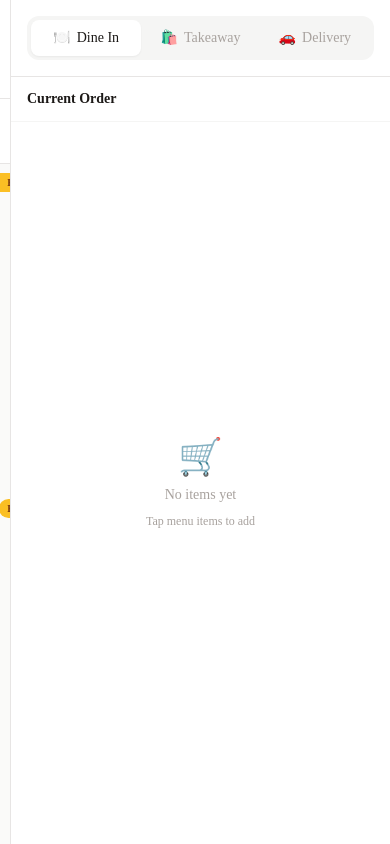
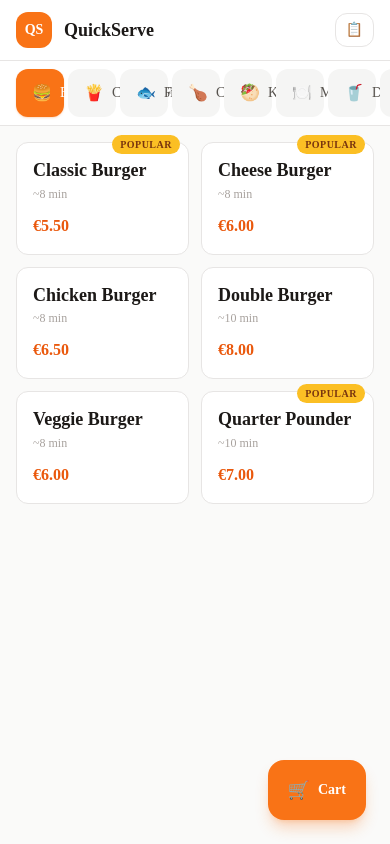
Before and after one commit to WahajRashid1020/POS-System, a Next.js app: page /pos in a window 390 px wide. Built offline with nearby package versions, Linux system fonts and the light colour scheme.

Commit message:
side bar

```diff
--- a/src/components/pos/MenuGrid.tsx
+++ b/src/components/pos/MenuGrid.tsx
@@ -19,7 +19,7 @@ export function MenuGrid({ items, onAddItem }: MenuGridProps) {
 
   return (
     <div className="flex-1 overflow-y-auto p-4">
-      <div className="grid grid-cols-2 gap-3 sm:grid-cols-3 md:grid-cols-4 lg:grid-cols-5">
+      <div className="grid grid-cols-2 gap-3 sm:grid-cols-3 md:grid-cols-3 lg:grid-cols-4 xl:grid-cols-5">
         {items.map((item) => (
           <MenuItemCard
             key={item.name}
@@ -32,13 +32,7 @@ export function MenuGrid({ items, onAddItem }: MenuGridProps) {
   );
 }
 
-function MenuItemCard({
-  item,
-  onAdd,
-}: {
-  item: MenuItem;
-  onAdd: () => void;
-}) {
+function MenuItemCard({ item, onAdd }: { item: MenuItem; onAdd: () => void }) {
   const isPopular = item.tags?.includes("popular");
 
   return (
--- a/src/components/pos/OrderSidebar.tsx
+++ b/src/components/pos/OrderSidebar.tsx
@@ -12,9 +12,10 @@ interface OrderSidebarProps {
   onClearCart: () => void;
   onPlaceOrder: (paymentMethod: "cash" | "card") => void;
   isSubmitting?: boolean;
+  onClose?: () => void;
 }
 
-const TAX_RATE = 0.09; // 9% VAT for takeaway food in Ireland
+const TAX_RATE = 0.09;
 
 const ORDER_TYPES: { value: OrderType; label: string; icon: string }[] = [
   { value: "dine-in", label: "Dine In", icon: "🍽️" },
@@ -31,17 +32,31 @@ export function OrderSidebar({
   onClearCart,
   onPlaceOrder,
   isSubmitting = false,
+  onClose,
 }: OrderSidebarProps) {
   const subtotal = items.reduce(
     (sum, ci) => sum + ci.menuItem.price * ci.quantity,
-    0
+    0,
   );
   const tax = subtotal * TAX_RATE;
   const total = subtotal + tax;
   const itemCount = items.reduce((sum, ci) => sum + ci.quantity, 0);
 
   return (
-    <div className="flex w-[380px] flex-col border-l border-stone-200 bg-white">
+    <div className="flex h-full w-[380px] flex-col border-l border-stone-200 bg-white max-lg:w-full">
+      {/* Mobile close button */}
+      {onClose && (
+        <div className="flex items-center justify-between border-b border-stone-200 px-4 py-3 lg:hidden">
+          <h2 className="text-base font-semibold text-ink">Your Order</h2>
+          <button
+            onClick={onClose}
+            className="flex h-8 w-8 items-center justify-center rounded-lg text-ink-tertiary hover:bg-stone-100"
+          >
+            ✕
+          </button>
+        </div>
+      )}
+
       {/* Order type toggle */}
       <div className="border-b border-stone-200 p-4">
         <div className="flex gap-1 rounded-lg bg-stone-100 p-1">
@@ -53,7 +68,7 @@ export function OrderSidebar({
                 "flex flex-1 items-center justify-center gap-1.5 rounded-md py-2 text-sm font-medium transition-all",
                 orderType === ot.value
                   ? "bg-white text-ink shadow-sm"
-                  : "text-ink-tertiary hover:text-ink-secondary"
+                  : "text-ink-tertiary hover:text-ink-secondary",
               )}
             >
               <span>{ot.icon}</span>
@@ -108,7 +123,6 @@ export function OrderSidebar({
       {/* Totals & place order */}
       {items.length > 0 && (
         <div className="border-t border-stone-200 p-4">
-          {/* Totals */}
           <div className="mb-4 space-y-1.5">
             <div className="flex justify-between text-sm text-ink-secondary">
               <span>Subtotal</span>
@@ -124,7 +138,6 @@ export function OrderSidebar({
             </div>
           </div>
 
-          {/* Payment buttons */}
           <div className="grid grid-cols-2 gap-2">
             <button
               onClick={() => onPlaceOrder("cash")}
@@ -169,7 +182,6 @@ function CartItemRow({
         </p>
       </div>
 
-      {/* Quantity controls */}
       <div className="flex items-center gap-1">
         <button
           onClick={() => onUpdateQuantity(item.menuItem.name, -1)}
@@ -188,12 +200,10 @@ function CartItemRow({
         </button>
       </div>
 
-      {/* Line total */}
       <span className="w-16 text-right text-sm font-semibold text-ink">
         {formatCurrency(lineTotal)}
       </span>
 
-      {/* Remove */}
       <button
         onClick={() => onRemove(item.menuItem.name)}
         className="flex h-6 w-6 items-center justify-center rounded-md text-ink-tertiary transition-colors hover:bg-red-50 hover:text-red-500"
--- a/src/components/pos/POSTerminal.tsx
+++ b/src/components/pos/POSTerminal.tsx
@@ -15,21 +15,19 @@ export function POSTerminal() {
   const [orderType, setOrderType] = useState<OrderType>("dine-in");
   const [isSubmitting, setIsSubmitting] = useState(false);
   const [showRecentOrders, setShowRecentOrders] = useState(false);
+  const [showCart, setShowCart] = useState(false);
 
-  // Success modal state
   const [successOrder, setSuccessOrder] = useState<{
     orderNumber: number;
     total: number;
     paymentMethod: string;
   } | null>(null);
 
-  // Toast notification
   const [toast, setToast] = useState<{
     message: string;
     type: "success" | "error";
   } | null>(null);
 
-  // Auto-hide toast
   useEffect(() => {
     if (toast) {
       const timer = setTimeout(() => setToast(null), 4000);
@@ -37,10 +35,11 @@ export function POSTerminal() {
     }
   }, [toast]);
 
-  // Filter menu items by active category
   const filteredItems = SEED_MENU_ITEMS.filter(
-    (item) => item.category === activeCategory && item.isAvailable
+    (item) => item.category === activeCategory && item.isAvailable,
   ) as MenuItem[];
+
+  const itemCount = cart.reduce((sum, ci) => sum + ci.quantity, 0);
 
   const addToCart = useCallback((item: MenuItem) => {
     setCart((prev) => {
@@ -49,7 +48,7 @@ export function POSTerminal() {
         return prev.map((ci) =>
           ci.menuItem.name === item.name
             ? { ...ci, quantity: ci.quantity + 1 }
-            : ci
+            : ci,
         );
       }
       return [...prev, { menuItem: item, quantity: 1 }];
@@ -62,9 +61,9 @@ export function POSTerminal() {
         .map((ci) =>
           ci.menuItem.name === itemName
             ? { ...ci, quantity: ci.quantity + delta }
-            : ci
+            : ci,
         )
-        .filter((ci) => ci.quantity > 0)
+        .filter((ci) => ci.quantity > 0),
     );
   }, []);
 
@@ -74,9 +73,6 @@ export function POSTerminal() {
 
   const clearCart = useCallback(() => setCart([]), []);
 
-  // =============================================
-  // PLACE ORDER — POST to /api/orders
-  // =============================================
   const handlePlaceOrder = useCallback(
     async (paymentMethod: "cash" | "card") => {
       if (cart.length === 0) return;
@@ -111,13 +107,13 @@ export function POSTerminal() {
 
         const { order } = await res.json();
 
-        // Show success
         setSuccessOrder({
           orderNumber: order.orderNumber,
           total: order.total,
           paymentMethod,
         });
         setCart([]);
+        setShowCart(false);
         setToast({
           message: `Order #${order.orderNumber} placed!`,
           type: "success",
@@ -134,7 +130,7 @@ export function POSTerminal() {
         setIsSubmitting(false);
       }
     },
-    [cart, orderType]
+    [cart, orderType],
   );
 
   return (
@@ -142,24 +138,26 @@ export function POSTerminal() {
       {/* Left side: Menu */}
       <div className="flex flex-1 flex-col overflow-hidden">
         {/* Header */}
-        <header className="flex items-center justify-between border-b border-stone-200 bg-white px-6 py-3">
+        <header className="flex items-center justify-between border-b border-stone-200 bg-white px-4 py-3 md:px-6">
           <div className="flex items-center gap-3">
             <div className="flex h-9 w-9 items-center justify-center rounded-lg bg-brand-500 text-white font-bold text-sm">
               QS
             </div>
             <div>
               <h1 className="text-lg font-semibold text-ink">QuickServe</h1>
-              <p className="text-xs text-ink-tertiary">POS Terminal</p>
+              <p className="hidden text-xs text-ink-tertiary sm:block">
+                POS Terminal
+              </p>
             </div>
           </div>
-          <div className="flex items-center gap-4">
+          <div className="flex items-center gap-2 md:gap-4">
             <button
               onClick={() => setShowRecentOrders(!showRecentOrders)}
-              className="flex items-center gap-2 rounded-lg border border-stone-200 px-3 py-1.5 text-sm font-medium text-ink-secondary transition-colors hover:bg-stone-50"
+              className="flex items-center gap-1.5 rounded-lg border border-stone-200 px-2.5 py-1.5 text-sm font-medium text-ink-secondary transition-colors hover:bg-stone-50 md:gap-2 md:px-3"
             >
-              📋 Recent Orders
+              📋 <span className="hidden sm:inline">Recent Orders</span>
             </button>
-            <div className="flex items-center gap-2 text-sm text-ink-secondary">
+            <div className="hidden items-center gap-2 text-sm text-ink-secondary md:flex">
               <div className="h-2 w-2 rounded-full bg-emerald-500" />
               Online
             </div>
@@ -177,7 +175,8 @@ export function POSTerminal() {
         <MenuGrid items={filteredItems} onAddItem={addToCart} />
       </div>
 
-      {/* Right side: Order sidebar */}
+      {/* Desktop sidebar — always visible on lg+ */}
+      <div className="hidden lg:block">
         <OrderSidebar
           items={cart}
           orderType={orderType}
@@ -188,11 +187,56 @@ export function POSTerminal() {
           onPlaceOrder={handlePlaceOrder}
           isSubmitting={isSubmitting}
         />
+      </div>
 
-      {/* Toast notification */}
+      {/* Mobile cart overlay */}
+      {showCart && (
+        <div className="absolute inset-0 z-30 flex lg:hidden">
+          <div
+            className="flex-1 bg-black/30"
+            onClick={() => setShowCart(false)}
+          />
+          <div className="w-full max-w-[380px]">
+            <OrderSidebar
+              items={cart}
+              orderType={orderType}
+              onChangeOrderType={setOrderType}
+              onUpdateQuantity={updateQuantity}
+              onRemoveItem={removeItem}
+              onClearCart={clearCart}
+              onPlaceOrder={handlePlaceOrder}
+              isSubmitting={isSubmitting}
+              onClose={() => setShowCart(false)}
+            />
+          </div>
+        </div>
+      )}
+
+      {/* Floating cart button — mobile only */}
+      <button
+        onClick={() => setShowCart(true)}
+        className="fixed bottom-6 right-6 z-20 flex items-center gap-2 rounded-2xl bg-brand-500 px-5 py-4 text-white shadow-lg shadow-brand-500/30 transition-transform active:scale-95 lg:hidden"
+      >
+        <span className="text-lg">🛒</span>
+        {itemCount > 0 && (
+          <>
+            <span className="text-sm font-bold">{itemCount} items</span>
+            <span className="text-sm font-medium opacity-80">·</span>
+            <span className="text-sm font-bold">
+              €
+              {cart
+                .reduce((s, ci) => s + ci.menuItem.price * ci.quantity, 0)
+                .toFixed(2)}
+            </span>
+          </>
+        )}
+        {itemCount === 0 && <span className="text-sm font-semibold">Cart</span>}
+      </button>
+
+      {/* Toast */}
       {toast && (
         <div
-          className={`absolute left-1/2 top-4 z-50 -translate-x-1/2 rounded-xl px-5 py-3 shadow-lg transition-all ${
+          className={`absolute left-1/2 top-4 z-50 -translate-x-1/2 rounded-xl px-5 py-3 shadow-lg ${
             toast.type === "success"
               ? "bg-emerald-600 text-white"
               : "bg-red-600 text-white"
@@ -211,7 +255,6 @@ export function POSTerminal() {
         </div>
       )}
 
-      {/* Success modal */}
       {successOrder && (
         <OrderSuccessModal
           orderNumber={successOrder.orderNumber}
@@ -221,7 +264,6 @@ export function POSTerminal() {
         />
       )}
 
-      {/* Recent orders slide-over */}
       {showRecentOrders && (
         <RecentOrders onClose={() => setShowRecentOrders(false)} />
       )}
```
Lines whose indentation alone changed are shown as unchanged.
